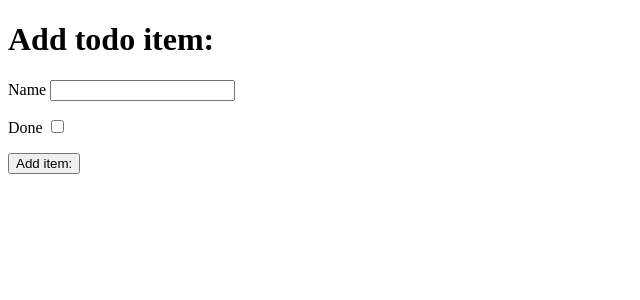
After one commit to ErikHgm/Django-To-Do-App, a Django app: page /add in a window 1280 px wide. The commit adds this page. Shown: the top 300 px of the page, without its empty margins (0-640 px from the left). Run offline with Django 3.2, Linux system fonts and the light colour scheme.

Commit message:
Create add_item view and template

```diff
--- a/django_todo/urls.py
+++ b/django_todo/urls.py
@@ -15,9 +15,10 @@ Including another URLconf
 """
 from django.contrib import admin
 from django.urls import path
-from todo.views import get_todo_list
+from todo.views import get_todo_list, add_item
 
 urlpatterns = [
     path('admin/', admin.site.urls),
-    path('', get_todo_list, name='get_todo_list')
+    path('', get_todo_list, name='get_todo_list'),
+    path('add', add_item, name='add')
 ]
--- /dev/null
+++ b/todo/templates/todo/add_item.html
@@ -0,0 +1,36 @@
+<!DOCTYPE html>
+<html lang="en">
+
+<head>
+    <meta charset="UTF-8">
+    <meta http-equiv="X-UA-Compatible" content="IE=edge">
+    <meta name="viewport" content="width=device-width, initial-scale=1.0">
+    <title>Document</title>
+</head>
+
+<body>
+    <h1>Add todo item:</h1>
+    <form method="POST" action="add">
+        {% csrf_token %}
+        <div>
+            <p>
+                <label for="id_name">Name</label>
+                <input type="text" id="id_name" name="item_name">
+            </p>
+        </div>
+        <div>
+            <p>
+                <label for="id_done">Done</label>
+                <input type="checkbox" id="id_done" name="done">
+            </p>
+        </div>
+        <p>
+            <button type="submit">Add item:</button>
+        </p>
+
+
+    </form>
+
+</body>
+
+</html>
--- a/todo/templates/todo/todo_list.html
+++ b/todo/templates/todo/todo_list.html
@@ -25,6 +25,7 @@
         <td>You have nothing to do</td>
         {% endfor %}
     </table>
+    <a href="add">Add an item!</a>
 
 </body>
 
--- a/todo/views.py
+++ b/todo/views.py
@@ -1,4 +1,4 @@
-from django.shortcuts import render
+from django.shortcuts import render, redirect
 from .models import Item
 # Create your views here.
 
@@ -9,3 +9,13 @@ def get_todo_list(request):
         'items': items
     }
     return render(request, 'todo/todo_list.html', context)
+
+
+def add_item(request):
+    if request.method == "POST":
+        name = request.POST.get("item_name")
+        done = 'done' in request.POST
+        Item.objects.create(name=name, done=done)
+
+        return redirect("get_todo_list")
+    return render(request, 'todo/add_item.html')
```
Also changed, not shown: db.sqlite3.
